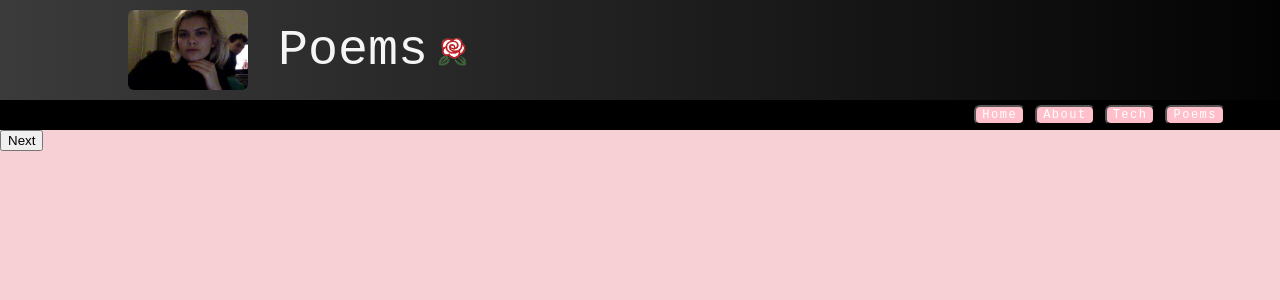
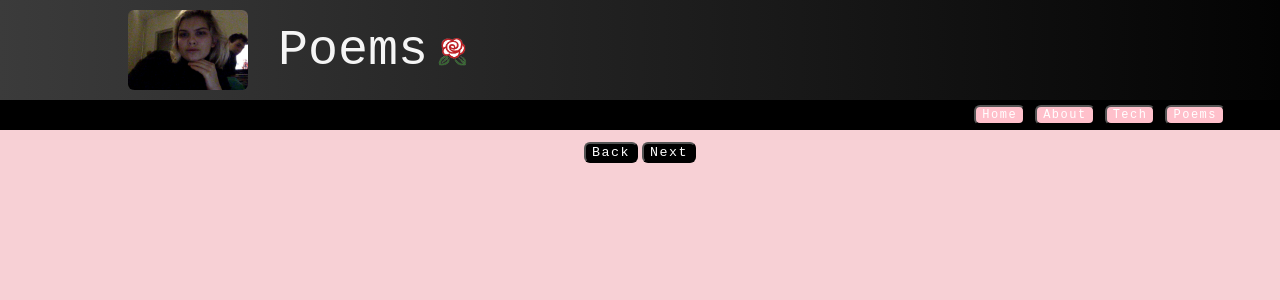
Before and after one commit to itochterman/portfolio, a React (Create React App) app: page /mypoems in a window 1280 px wide. Shown: the top 300 px of the page. Built offline with nearby package versions, Linux system fonts and the light colour scheme; no server answers.

Commit message:
feat/add-back-foward-poems

```diff
--- a/public/style.css
+++ b/public/style.css
@@ -11,9 +11,17 @@ header {
   height: 100px;
   display: flex;
   align-items: center;
-    background: rgb(28, 29, 27);  /* fallback for old browsers */
-    background: -webkit-linear-gradient(to right, #4f4e50, rgb(10, 10, 10));  /* Chrome 10-25, Safari 5.1-6 */
-    background: linear-gradient(to right, #3b3b3b, rgb(3, 3, 3)); /* W3C, IE 10+/ Edge, Firefox 16+, Chrome 26+, Opera 12+, Safari 7+ */
+  background: rgb(28, 29, 27); /* fallback for old browsers */
+  background: -webkit-linear-gradient(
+    to right,
+    #4f4e50,
+    rgb(10, 10, 10)
+  ); /* Chrome 10-25, Safari 5.1-6 */
+  background: linear-gradient(
+    to right,
+    #3b3b3b,
+    rgb(3, 3, 3)
+  ); /* W3C, IE 10+/ Edge, Firefox 16+, Chrome 26+, Opera 12+, Safari 7+ */
 }
 
 .Bar {
@@ -33,6 +41,14 @@ header {
   font-size: 12;
   text-align: center;
   margin: 5;
+}
+.backButton {
+  color: white;
+  background-color: black;
+  border-radius: 6px;
+  font-family: VT323, monospace;
+  letter-spacing: 1.5px;
+  margin: 2;
 }
 
 header > .logo {
@@ -67,7 +83,6 @@ header > img {
   width: 100%;
   border-radius: 10px;
   /* position: absolute;  */
-
 }
 
 .meme > h2 {
@@ -83,15 +98,8 @@ header > img {
   text-transform: uppercase;
   color: white;
   letter-spacing: 1px;
-    text-shadow:
-        2px 2px 0 #000,
-        -2px -2px 0 #000,
-        2px -2px 0 #000,
-        -2px 2px 0 #000,
-        0 2px 0 #000,
-        2px 0 0 #000,
-        0 -2px 0 #000,
-        -2px 0 0 #000,
+  text-shadow: 2px 2px 0 #000, -2px -2px 0 #000, 2px -2px 0 #000,
+    -2px 2px 0 #000, 0 2px 0 #000, 2px 0 0 #000, 0 -2px 0 #000, -2px 0 0 #000,
     2px 2px 5px #000;
 }
 
@@ -109,16 +117,16 @@ header > img {
   left: 85;
   color: red;
 }
-.meme > .adviceText{
+.meme > .adviceText {
   font-size: 15px;
   position: absolute;
   text-shadow: none;
-    font-family: Impact, Haettenschweiler, 'Arial Narrow Bold', sans-serif;
+  font-family: Impact, Haettenschweiler, "Arial Narrow Bold", sans-serif;
   letter-spacing: 2px;
   width: 15%;
   color: rgb(0, 0, 0);
   top: 125;
-    left: 275;;
+  left: 275;
 }
 
 .meme-form {
@@ -127,7 +135,6 @@ header > img {
   display: flex;
   justify-content: space-between;
 }
-
 
 a {
   color: white;
@@ -146,44 +153,47 @@ a {
   font-size: 12px;
   letter-spacing: 1.5px;
   color: white;
-    background: #6441A5;
+  background: #6441a5;
 }
 
-.meme-form > input::-webkit-input-placeholder { /* Chrome/Opera/Safari */
+.meme-form > input::-webkit-input-placeholder {
+  /* Chrome/Opera/Safari */
   font-family: VT323, monospace;
   font-size: 12px;
-  text-align: cen
+  text-align: cen;
 }
-.meme-form > input::-moz-placeholder { /* Firefox 19+ */
+.meme-form > input::-moz-placeholder {
+  /* Firefox 19+ */
   font-family: VT323, monospace;
   font-size: 12px;
-  text-align: cen
+  text-align: cen;
 }
-.meme-form > input:-ms-input-placeholder { /* IE 10+ */
+.meme-form > input:-ms-input-placeholder {
+  /* IE 10+ */
   font-family: VT323, monospace;
   font-size: 12px;
-  text-align: cen
+  text-align: cen;
 }
-.meme-form > input:-moz-placeholder { /* Firefox 18- */
+.meme-form > input:-moz-placeholder {
+  /* Firefox 18- */
   font-family: VT323, monospace;
   font-size: 12px;
-  text-align: cen
+  text-align: cen;
 }
-.poemContainer{
+.poemContainer {
   display: absolute;
   text-align: right;
   width: 500px;
-    margin-left:30%;
+  margin-left: 30%;
   /* max-height: 20px;
     border-radius: 2%; */
-
 }
-.poemContainer > .div1{
+.poemContainer > .div1 {
   text-align: center;
   font-family: VT323, monospace;
   font-size: 25px;
   /* text-decoration: underline; */
-    color:black;
+  color: black;
 }
 .poemContainer > .poemTextContainer {
   display: flex;
@@ -193,7 +203,7 @@ a {
   text-align: left;
   background-color: white;
 }
-.poemTextContainer >.poemText{
+.poemTextContainer > .poemText {
   padding: 20px;
 }
 .header > .rose {
--- a/src/components/Poems.js
+++ b/src/components/Poems.js
@@ -19,7 +19,8 @@ class Poems extends React.Component {
       counter: 0,
       currPoem: []
     };
-    this.handleClick = this.handleClick.bind(this);
+    this.handleForward = this.handleForward.bind(this);
+    this.handleBackward = this.hadnleBackward.bind(this);
   }
   async componentWillMount() {
     const all = await this.displayPoems();
@@ -89,7 +90,7 @@ class Poems extends React.Component {
     return data;
   }
 
-  handleClick() {
+  handleForward() {
     if (
       this.state.counter + 1 < this.state.all.length &&
       !this.state.isLoading
@@ -102,6 +103,16 @@ class Poems extends React.Component {
       });
     }
   }
+  hadnleBackward() {
+    if (this.state.counter - 1 >= 0 && !this.state.isLoading) {
+      this.setState(prev => {
+        return {
+          currPoem: this.state.all[prev.counter - 1],
+          counter: prev.counter - 1
+        };
+      });
+    }
+  }
   render() {
     const sendProps = this.state.isLoading;
     console.log(this.state.currPoem);
@@ -109,7 +120,15 @@ class Poems extends React.Component {
       <div>
         <Header title="Poems" />
         <NavBar />
-        <button onClick={this.handleClick}>Next</button>
+        <div style={{ textAlign: "center", paddingTop: "10px" }}>
+          <button className="backButton" onClick={this.handleBackward}>
+            Back
+          </button>
+          <button className="backButton" onClick={this.handleForward}>
+            Next
+          </button>
+        </div>
+
         {!sendProps && <ChildPoems current={this.state.currPoem} />}
       </div>
     );
```
Lines whose indentation alone changed are shown as unchanged.
